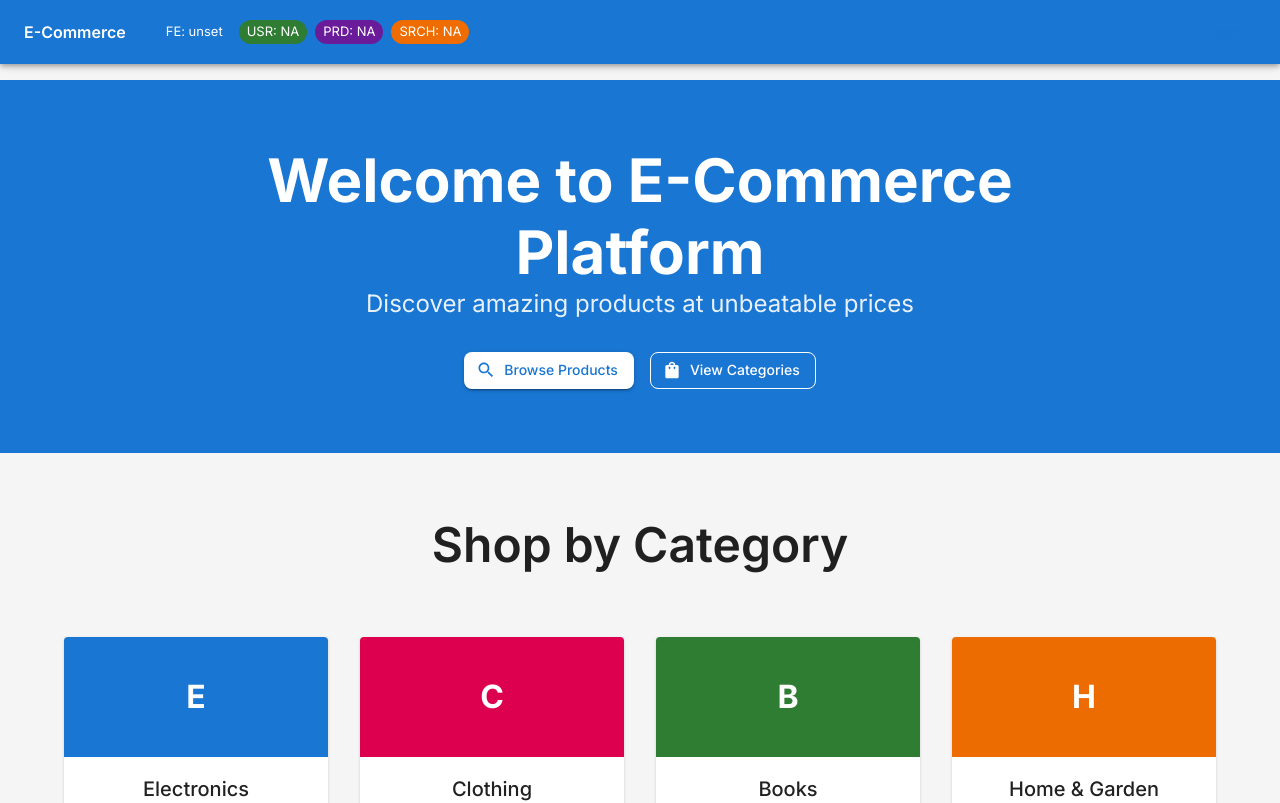
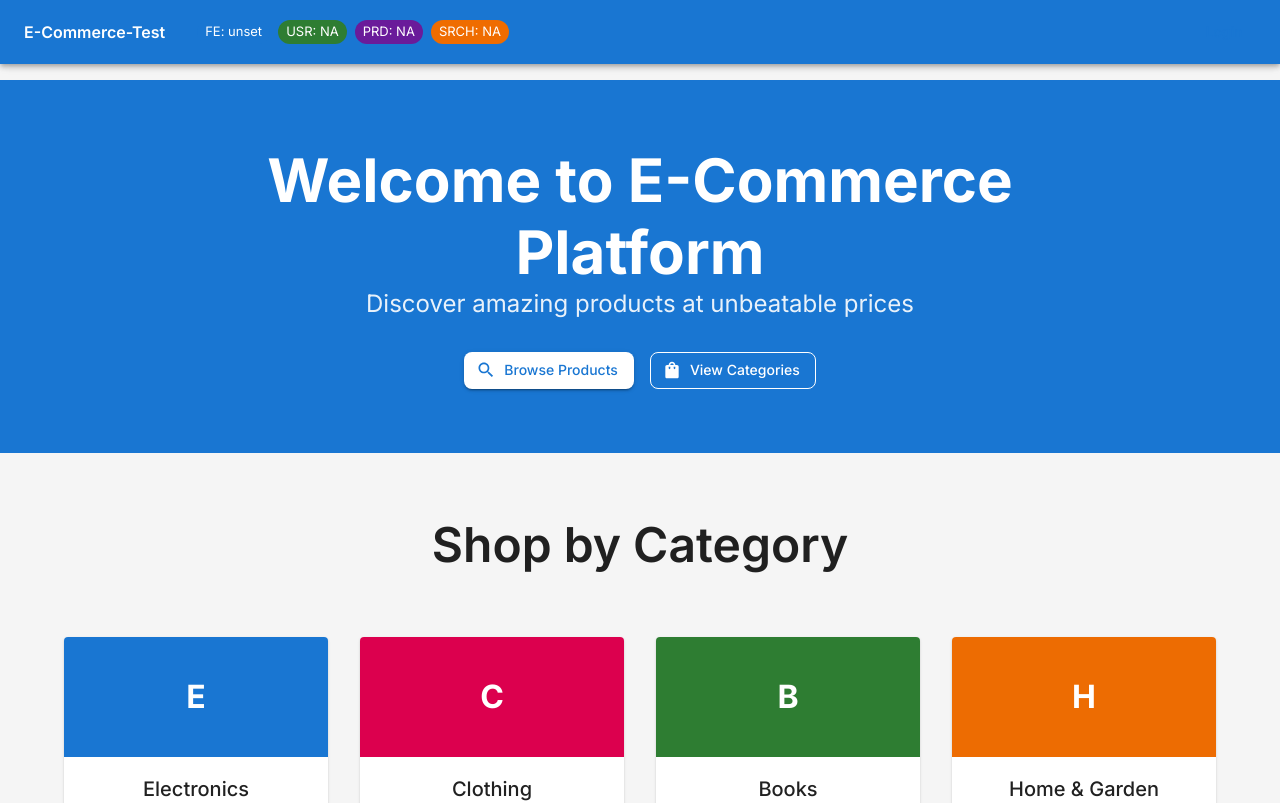
Before and after one commit to AmitSarohi/NAGP_Ecommerce, a React (Create React App) app in the folder frontend/: page / in a window 1280 px wide. Shown: the top 803 px of the page. Built offline with nearby package versions, Linux system fonts and the light colour scheme; no server answers.

Commit message:
Frontend Deploy

```diff
--- a/frontend/src/components/Layout/Header.js
+++ b/frontend/src/components/Layout/Header.js
@@ -79,7 +79,7 @@ const Header = () => {
           onClick={() => navigate('/')}
           sx={{ cursor: 'pointer', fontWeight: 600 }}
         >
-          E-Commerce
+          E-Commerce-Test
         </Typography>
 
         {/* ROLE CHIP */}
```
